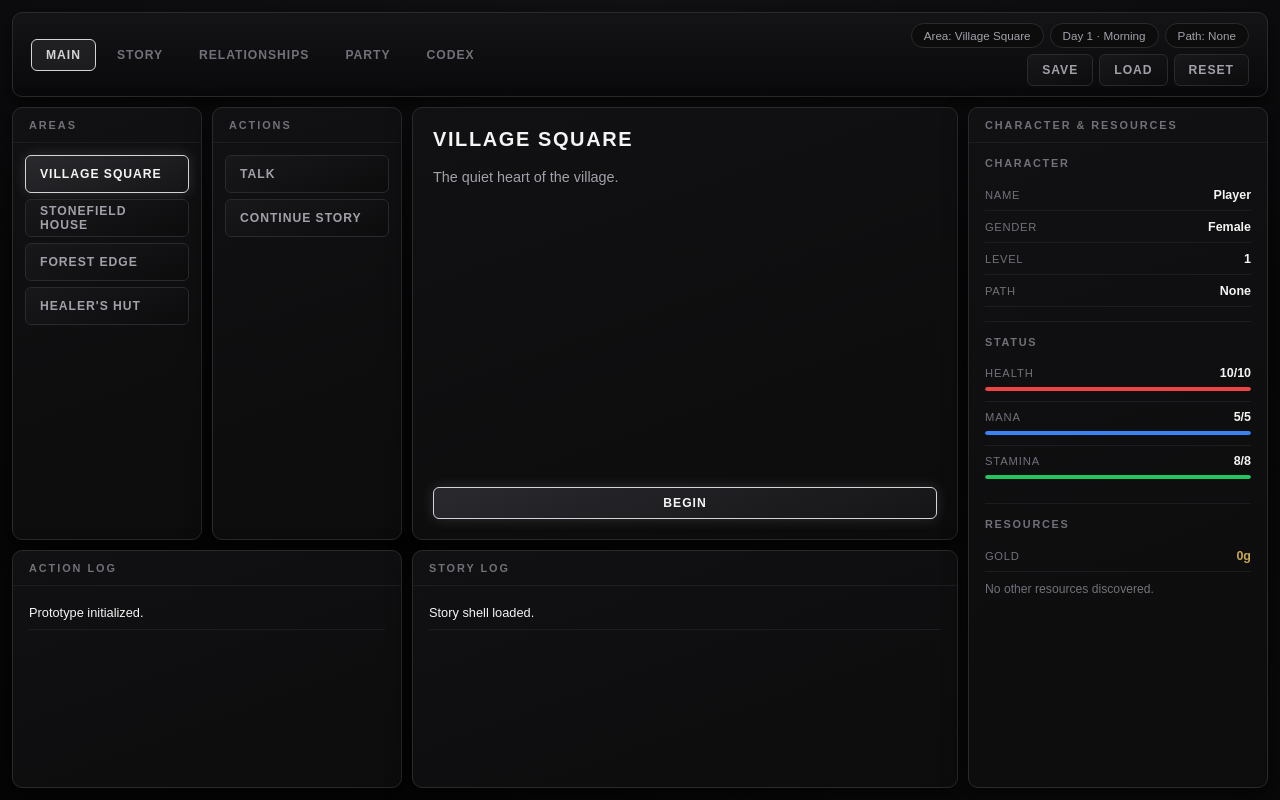
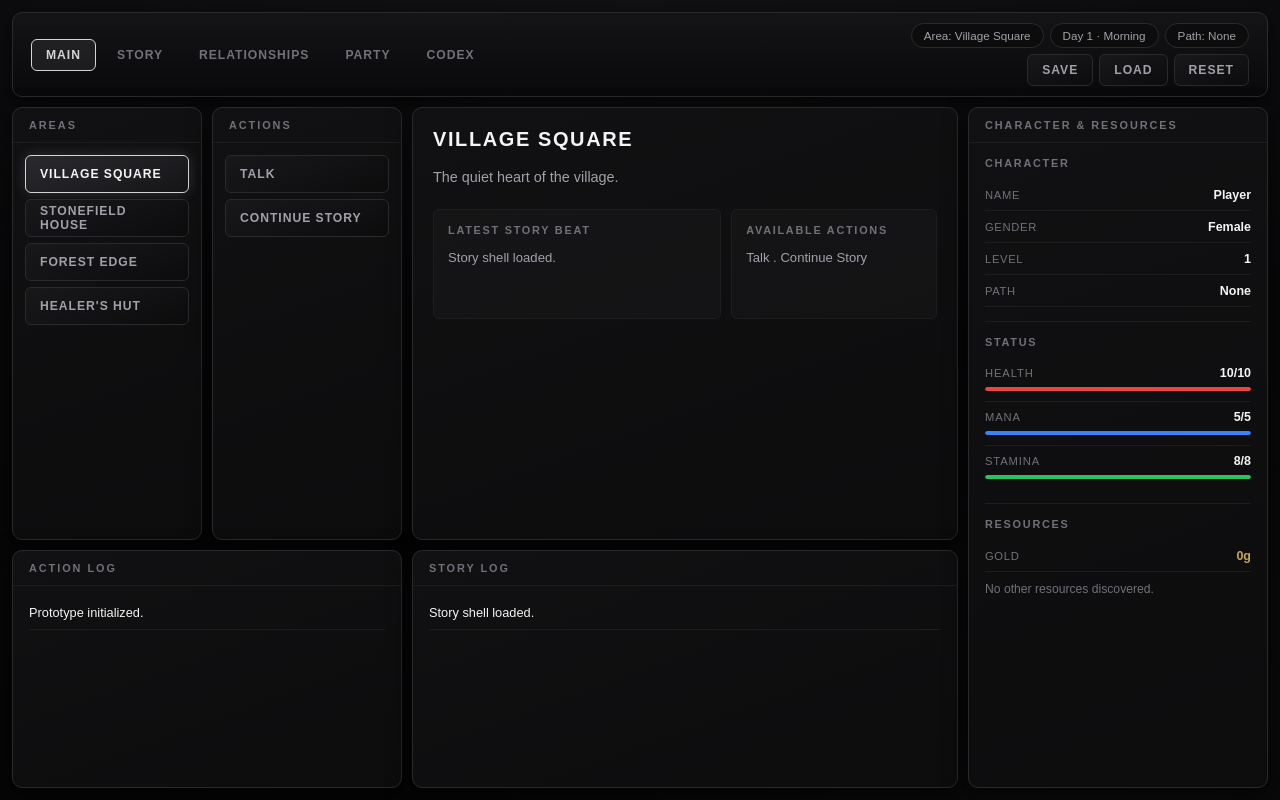
Before and after one commit to npaibay/new-untitled-game, a React (Vite) app: page / in a window 1280 px wide. Built offline with nearby package versions, Linux system fonts and the light colour scheme.

Commit message:
Redesign scene panel

```diff
--- a/src/App.jsx
+++ b/src/App.jsx
@@ -38,6 +38,8 @@ function App() {
   const discoveredAreas = getDiscoveredAreas(areas);
   const availableActions = getAvailableActions(actions, player.area);
   const discoveredResources = getDiscoveredResources(resources);
+  const latestStoryBeat = storyLog[0] || "No major story events yet.";
+  const currentAreaActions = availableActions.map((action) => action.label)
 
   useEffect(() => {
     let lastTime = Date.now();
@@ -212,17 +214,30 @@ function App() {
             </Panel>
 
             <section className="panel story-panel">
-              <h1>{currentAreaLabel}</h1>
+              <div className="scene-header-block">
+                <h1>{currentAreaLabel}</h1>
 
-              <p>
-                {currentArea?.description ||
-                  "You are somewhere unfamiliar. The path ahead is unclear."}
-              </p>
+                <p>
+                  {currentArea?.description ||
+                    "You are somewhere unfamiliar. The path ahead is unclear."}
+                </p>
+              </div>
 
-              <div className="choices">
-                <button type="button" className="primary">
-                  Begin
-                </button>
+              <div className="scene-detail-grid">
+                <article className="scene-card scene-card-large">
+                  <h3>Latest Story Beat</h3>
+                  <p>{latestStoryBeat}</p>
+                </article>
+
+                <article className="scene-card">
+                  <h3>Available Actions</h3>
+
+                  {currentAreaActions.length > 0 ? (
+                    <p>{currentAreaActions.join(" . ")}</p>
+                  ) : (
+                    <p>No actions available here.</p>
+                  )}
+                </article>
               </div>
             </section>
           </div>
--- a/src/index.css
+++ b/src/index.css
@@ -67,13 +67,18 @@ button {
 }
 
 button:hover {
-  border-color: rgba(127, 163, 255, 0.42);
+  border-color: rgba(212, 212, 216, 0.42);
   color: var(--text);
   box-shadow: 0 0 0 1px var(--accent-glow);
 }
 
 button:active {
   transform: translateY(1px);
+}
+
+button:disabled {
+  cursor: not-allowed;
+  opacity: 0.55;
 }
 
 button.primary {
@@ -206,10 +211,13 @@ button.primary {
   align-items: center;
 }
 
+/* ─── Scene panel ───────────────────────────────────────── */
+
 .story-panel {
   padding: 20px;
   display: grid;
-  grid-template-rows: auto 1fr auto;
+  grid-template-rows: auto minmax(0, 1fr);
+  gap: 18px;
 }
 
 .story-panel h1 {
@@ -221,17 +229,53 @@ button.primary {
 
 .story-panel p {
   margin: 0;
-  max-width: 760px;
   color: var(--text-sub);
   line-height: 1.8;
   font-size: 0.9rem;
 }
 
-.choices {
-  margin-top: 16px;
+.scene-header-block {
+  min-width: 0;
+}
+
+.scene-header-block p {
+  max-width: 760px;
+}
+
+.scene-detail-grid {
+  min-height: 0;
   display: grid;
-  gap: 8px;
+  grid-template-columns: 1.4fr 1fr;
+  gap: 10px;
+  align-content: start;
 }
+
+.scene-card {
+  min-width: 0;
+  border: 1px solid var(--line-soft);
+  border-radius: var(--radius-sm);
+  background: rgba(255, 255, 255, 0.02);
+  padding: 14px;
+}
+
+.scene-card h3 {
+  margin: 0 0 10px;
+  color: var(--text-muted);
+  font-size: 0.68rem;
+  letter-spacing: 0.16em;
+  text-transform: uppercase;
+}
+
+.scene-card p {
+  max-width: none;
+  font-size: 0.82rem;
+}
+
+.scene-card-large {
+  min-height: 110px;
+}
+
+/* ─── Logs ──────────────────────────────────────────────── */
 
 .log-list {
   height: 100%;
@@ -253,6 +297,8 @@ button.primary {
 .log-list li:first-child {
   color: var(--text);
 }
+
+/* ─── Character / resources panel ───────────────────────── */
 
 .stats-panel {
   display: grid;
@@ -307,6 +353,19 @@ button.primary {
   font-size: 0.78rem;
 }
 
+.gold-text {
+  color: var(--gold) !important;
+}
+
+.empty-note {
+  margin: 8px 0 0;
+  color: var(--text-muted);
+  font-size: 0.76rem;
+  line-height: 1.5;
+}
+
+/* ─── Status bars ───────────────────────────────────────── */
+
 .stat-meter {
   padding: 8px 0 10px;
   border-bottom: 1px solid var(--line-soft);
@@ -334,17 +393,6 @@ button.primary {
 .stat-meter-top strong {
   color: var(--text);
   font-size: 0.78rem;
-}
-
-.gold-text {
-  color: var(--gold) !important;
-}
-
-.empty-note {
-  margin: 8px 0 0;
-  color: var(--text-muted);
-  font-size: 0.76rem;
-  line-height: 1.5;
 }
 
 .stat-track {
@@ -375,6 +423,8 @@ button.primary {
   background: #22c55e;
   box-shadow: 0 0 8px rgba(34, 197, 94, 0.25);
 }
+
+/* ─── Save modal ────────────────────────────────────────── */
 
 .modal-backdrop {
   position: fixed;
@@ -465,10 +515,7 @@ button.primary {
   justify-content: flex-end;
 }
 
-button:disabled {
-  cursor: not-allowed;
-  opacity: 0.55;
-}
+/* ─── Responsive ────────────────────────────────────────── */
 
 @media (max-width: 1100px) {
   body {
@@ -487,7 +534,8 @@ button:disabled {
 
   .game-layout,
   .play-row,
-  .log-row {
+  .log-row,
+  .scene-detail-grid {
     grid-template-columns: 1fr;
   }
 
```
